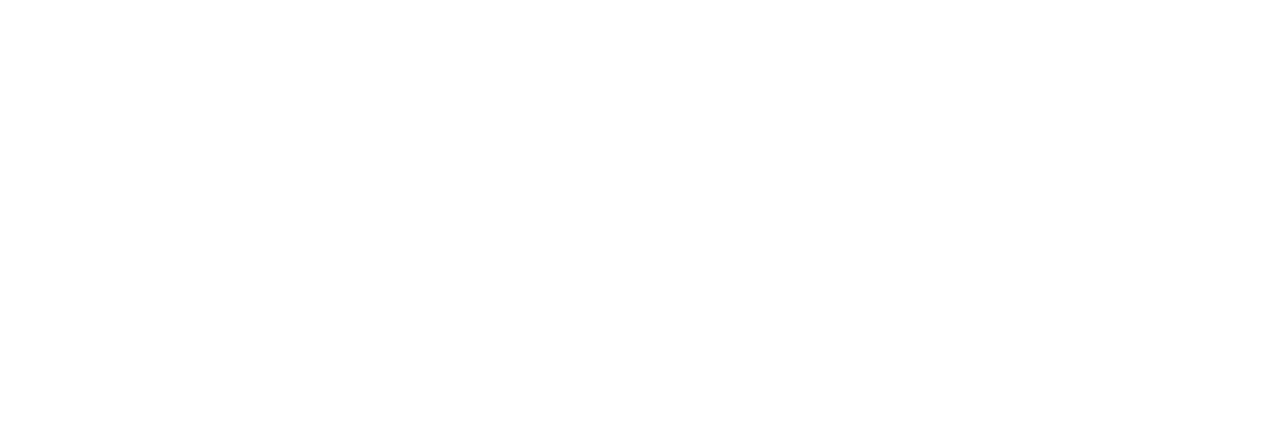
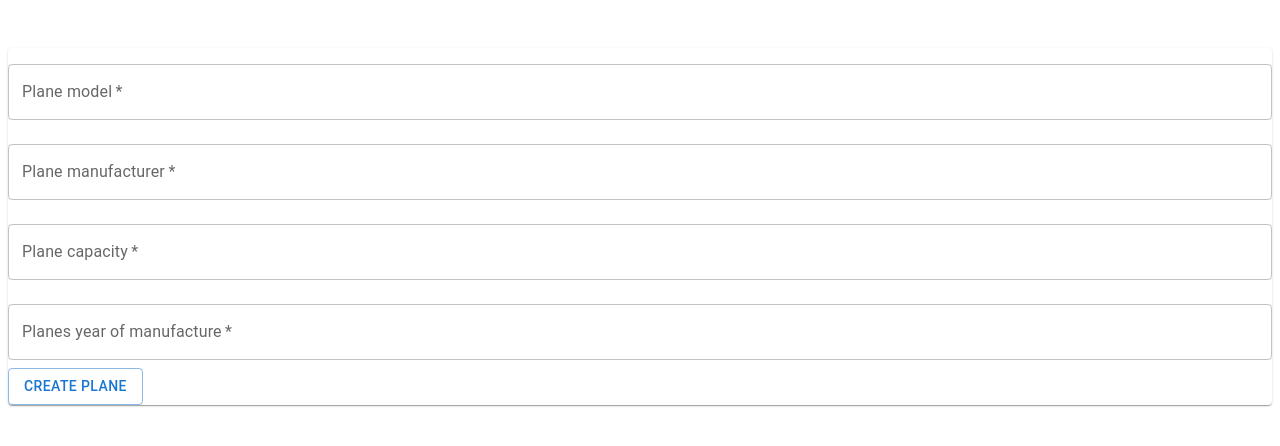
Before and after one commit to Emiliano281106/Airport-Front, a React (Vite) app: page /planes/create in a window 1280 px wide. Before the commit this address had no page. Shown: the top 446 px of the page. Built offline with nearby package versions, Linux system fonts and the light colour scheme; some icons are missing.

Commit message:
feat: createPlaneForm

```diff
--- a/src/App.jsx
+++ b/src/App.jsx
@@ -6,6 +6,7 @@
 import Home from './Home';
 import Sidebar from './Sidebar';
 import CreateAirportForm from './components/CreateAirportForm';
+import CreatePlaneForm from './components/CreatePlaneForm';
 
 const App = () => {
   return (
@@ -14,6 +15,7 @@
       <Routes>
         <Route path="/airports" element={<Airports />} />
         <Route path="/planes" element={<Planes />} />
+        <Route path="/planes/create" element={<CreatePlaneForm />} />
         <Route path="/flights" element={<Flights />} />
         <Route path="/airports/create" element={<CreateAirportForm/>}/>
         <Route path="/" element={<Home />} />
--- a/src/components/Airports.jsx
+++ b/src/components/Airports.jsx
@@ -48,7 +48,7 @@
 
   return (
     <Box display="grid" gridTemplateColumns="repeat(12, 1fr)" gap={2}>
-    <Button variant='contained'onClick={createAirport} >Create new Airport</Button>
+    <Button variant='contained'onClick={createAirport} sx = {{margin: 2}} >Create new Airport</Button>
   {airports.map((airport) => (
     <Box
       gridColumn={{ xs: "span 12", sm: "span 6", md: "span 3" }}
--- a/src/components/CreateAirportForm.jsx
+++ b/src/components/CreateAirportForm.jsx
@@ -18,7 +18,7 @@
         city : "",
     });
 
-    const hnadleChange = (e) => {
+    const handleChange = (e) => {
         const{name,value} = e.target;
         setFormData({...formData, [name] : value});
 
@@ -44,7 +44,7 @@
              label="Airport code"
              name="code"
              value={formData.code}
-             onChange={hnadleChange}
+             onChange={handleChange}
              fullWidth
              margin="normal"
              required/>
@@ -53,7 +53,7 @@
              label="Airport name"
              name="name"
              value={formData.name}
-             onChange={hnadleChange}
+             onChange={handleChange}
              fullWidth
              margin="normal"
              required/>
@@ -62,7 +62,7 @@
              label="Airport country"
              name="country"
              value={formData.country}
-             onChange={hnadleChange}
+             onChange={handleChange}
              fullWidth
              margin="normal"
              required/>
@@ -71,7 +71,7 @@
              label="Airport city"
              name="city"
              value={formData.city}
-             onChange={hnadleChange}
+             onChange={handleChange}
              fullWidth
              margin="normal"
              required/>
--- /dev/null
+++ b/src/components/CreatePlaneForm.jsx
@@ -0,0 +1,84 @@
+import Button from '@mui/material/Button';
+import Paper from '@mui/material/Paper';
+import TextField from '@mui/material/TextField';
+import React, { useState } from 'react';
+import { useNavigate } from 'react-router-dom';
+import axios from '../api';
+import { Box } from '@mui/material';
+
+
+const CreatePlaneForm = () => {
+
+    const navigate = useNavigate();
+    const [planeData, setPlaneData] = useState({
+
+        model: "",
+        manufacturer: "",
+        capacity: "",
+        yearOfManufacture: "",
+    });
+
+    const handleChange = (e) => {
+        const{name,value} = e.target;
+        setPlaneData({...planeData, [name] : value});
+
+    };
+
+    const handleSubmit = async (e) => {
+
+        try{
+
+            await axios.post('/planes/createPlane', [planeData]);
+            alert("Plane created succesfully!!!");
+            navigate('/planes');
+        }catch(error){
+            console.error(error);
+        }
+
+    };
+
+    return(
+        <Paper>
+            <Box>
+                <TextField
+                 label="Plane model"
+                 name="model"
+                 value={planeData.model}
+                 onChange={handleChange}
+                 fullWidth
+                 margin="normal"
+                 required/>
+
+                  <TextField
+                 label="Plane manufacturer"
+                 name="manufacturer"
+                 value={planeData.manufacturer}
+                 onChange={handleChange}
+                 fullWidth
+                 margin="normal"
+                 required/>
+
+                  <TextField
+                 label="Plane capacity"
+                 name="capacity"
+                 value={planeData.capacity}
+                 onChange={handleChange}
+                 fullWidth
+                 margin="normal"
+                 required/>
+
+                  <TextField
+                 label="Planes year of manufacture"
+                 name="yearOfManufacture"
+                 value={planeData.yearOfManufacture}
+                 onChange={handleChange}
+                 fullWidth
+                 margin="normal"
+                 required/>
+                 <Button variant="outlined" type = "submit" onClick={handleSubmit}>Create plane</Button>
+            </Box>
+        </Paper>
+    );
+}
+
+export default CreatePlaneForm
--- a/src/components/Flights.jsx
+++ b/src/components/Flights.jsx
@@ -7,10 +7,12 @@
   Button,
   Box,
 } from '@mui/material';
+import { useNavigate } from 'react-router-dom';
 
 const Flights = () => {
 
   const [flights, setFlights] = useState([]);
+  const navigate = useNavigate();
 
   const getFlights = async () => {
     try {
@@ -35,6 +37,11 @@
     } catch (error) {
       console.error(error);
     }
+  };
+
+  const createFlight = () => {
+
+    navigate('/flights/create');
   }
 
   return (
--- a/src/components/Planes.jsx
+++ b/src/components/Planes.jsx
@@ -5,8 +5,11 @@
 import axios from '../api';
 import Button from '@mui/material/Button';
 import Typography from '@mui/material/Typography';
+import { useNavigate } from 'react-router-dom';
 
 const Planes = () => {
+
+  const navigate = useNavigate();
 
   const [planes, setPlanes] = useState([]);
 
@@ -26,22 +29,28 @@
 
   const deletePlane = async (id) => {
     try {
-      const response = await axios.delete(`/planes/deleteFlight/${id}`);
+      const response = await axios.delete(`/planes/deletePlane/${id}`);
       console.log("API response:", response);
       alert("Plane deleted successfully!");
       getPlanes();
     } catch (error) {
       console.error(error);
     }
+  };
+
+  const createPlane = () => {
+    navigate('/planes/create');
   }
 
   return (
     <Box display="grid" gridTemplateColumns="repeat(12, 1fr)" gap={2}>
+       <Button variant = "outlined" onClick={createPlane}>Create a new plane</Button>
       {planes.map((plane) => (
         <Box
           gridColumn={{ xs: "span 12", sm: "span 6", md: "span 3" }}
           key={plane.id}
         >
+
           <Card>
             <CardContent>
               <Typography variant="h6" gutterBottom component="div" color="lightgreen" >{plane.model}</Typography>
```
